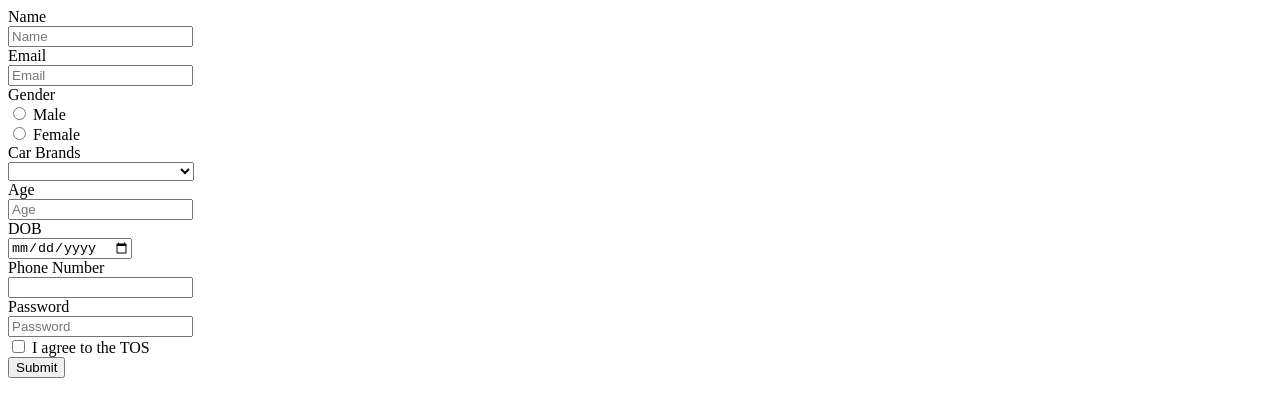
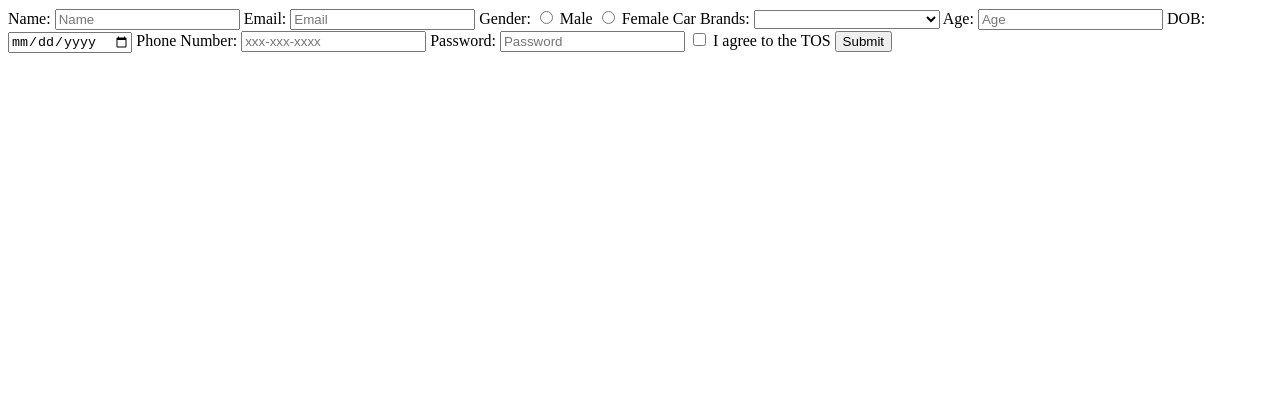
Before and after one commit to acciojob/signup-form-car-krishnababu-bandapalli, a website: page main.html in a window 1280 px wide. Drawn offline with Linux system fonts and the light colour scheme.

Commit message:
created a submission

```diff
--- a/main.html
+++ b/main.html
@@ -8,32 +8,43 @@
 
 <body>
 	<!-- the entire body must be written by student -->
-	<form method="post">
-		<label for="name">Name</label> <br>
-		<input type="text" id="name" placeholder="Name" required> <br>
-		<label for="email">Email</label> <br>
-		<input type="email" id="email" placeholder="Email" required> <br>
-		<label>Gender</label> <br>
-		<input type="radio" id="gender_m" name="gender">
-		<label for="gender_m">Male<label> <br>
-		<input type="radio" id="gender_f" name="gender">
-        <label for="gender_f">Female</label> <br>
-		<label for="cars">Car Brands</label> <br>
-		<select id="cars" name="cars" required>
-			<option value="" disabled>--Please choose an option--</option>
-		</select> <br>
-		<label for="age">Age</label> <br>
-		<input type="number" id="age" placeholder="Age" min="0" required> <br>
-		<label for="dob">DOB</label> <br>
-		<input type="date" id="dob" min="" required> <br>
-		<label for="tel">Phone Number</label> <br>
-		<input type="tel" id="tel" pattern="[0-9]{3}-[0-9]{3}-[0-9]{4}"> <br>
-		<label for="password">Password</label> <br>
-		<input type="password" id="password" placeholder="Password" required> <br>
-		<input type="checkbox" id="tos" required>
-		<label for="tos">I agree to the TOS</label> <br>
-		<button type="button" onclick="alert('Submitted')">Submit</button>
-	</form>
+	<form action="/submit" method="post">
+        <label for="name">Name:</label>
+        <input type="text" id="name" name="name" placeholder="Name" required>
+
+        <label for="email">Email:</label>
+        <input type="email" id="email" name="email" placeholder="Email" required>
+
+        <label>Gender:</label>
+        <input type="radio" id="gender_m" name="gender" required>
+        <label for="gender_m">Male</label>
+
+        <input type="radio" id="gender_f" name="gender" required>
+        <label for="gender_f">Female</label>
+
+        <label for="cars">Car Brands:</label>
+        <select id="cars" name="cars" required>
+            <option value="" disabled>--Please choose an option--</option>
+            <!-- Add car brand options here -->
+        </select>
+
+        <label for="age">Age:</label>
+        <input type="number" id="age" name="age" placeholder="Age" required>
+
+        <label for="dob">DOB:</label>
+        <input type="date" id="dob" name="dob" required>
+
+        <label for="tel">Phone Number:</label>
+        <input type="tel" id="tel" name="tel" pattern="[0-9]{3}-[0-9]{3}-[0-9]{4}" placeholder="xxx-xxx-xxxx">
+
+        <label for="password">Password:</label>
+        <input type="password" id="password" name="password" placeholder="Password" required>
+
+        <input type="checkbox" id="tos" name="tos" required>
+        <label for="tos">I agree to the TOS</label>
+
+        <button type="submit">Submit</button>
+    </form>
     <script type="text/javascript" src="./script.js">
 </script>
 
```
